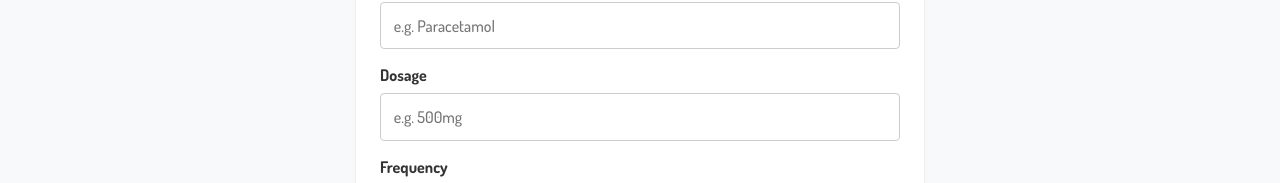
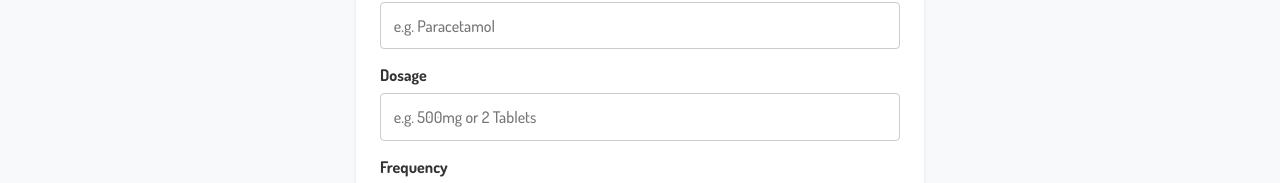
Before and after one commit to noyeosa-obazee/medivault, a React (Vite) app: page /cabinet in a window 1280 px wide. Shown: the part 236-419 px from the top of the page. Built offline with nearby package versions, Linux system fonts and the light colour scheme.

Commit message:
Limit frequency to thrice daily

```diff
--- a/src/pages/Cabinet/Cabinet.jsx
+++ b/src/pages/Cabinet/Cabinet.jsx
@@ -65,7 +65,7 @@ export default function Cabinet() {
             name="dosage"
             value={formData.dosage}
             onChange={handleChange}
-            placeholder="e.g. 500mg"
+            placeholder="e.g. 500mg or 2 Tablets"
           />
         </div>
 
@@ -83,7 +83,7 @@ export default function Cabinet() {
             <option value="Daily">Once Daily</option>
             <option value="Twice Daily">Twice Daily</option>
             <option value="Thrice Daily">Thrice Daily</option>
-            <option value="Four Daily">Four times Daily</option>
+
             <option value="PRN">As Needed</option>
           </select>
         </div>
--- a/src/pages/Cabinet/MedicineItem.jsx
+++ b/src/pages/Cabinet/MedicineItem.jsx
@@ -40,7 +40,7 @@ export default function MedicineItem({ med }) {
     if (med.frequency === "Once Daily") return 1;
     if (med.frequency === "Twice Daily") return 2;
     if (med.frequency === "Thrice Daily") return 3;
-    if (med.frequency === "Four Daily") return 4;
+
     return 1;
   };
   const goal = getGoal();
```
